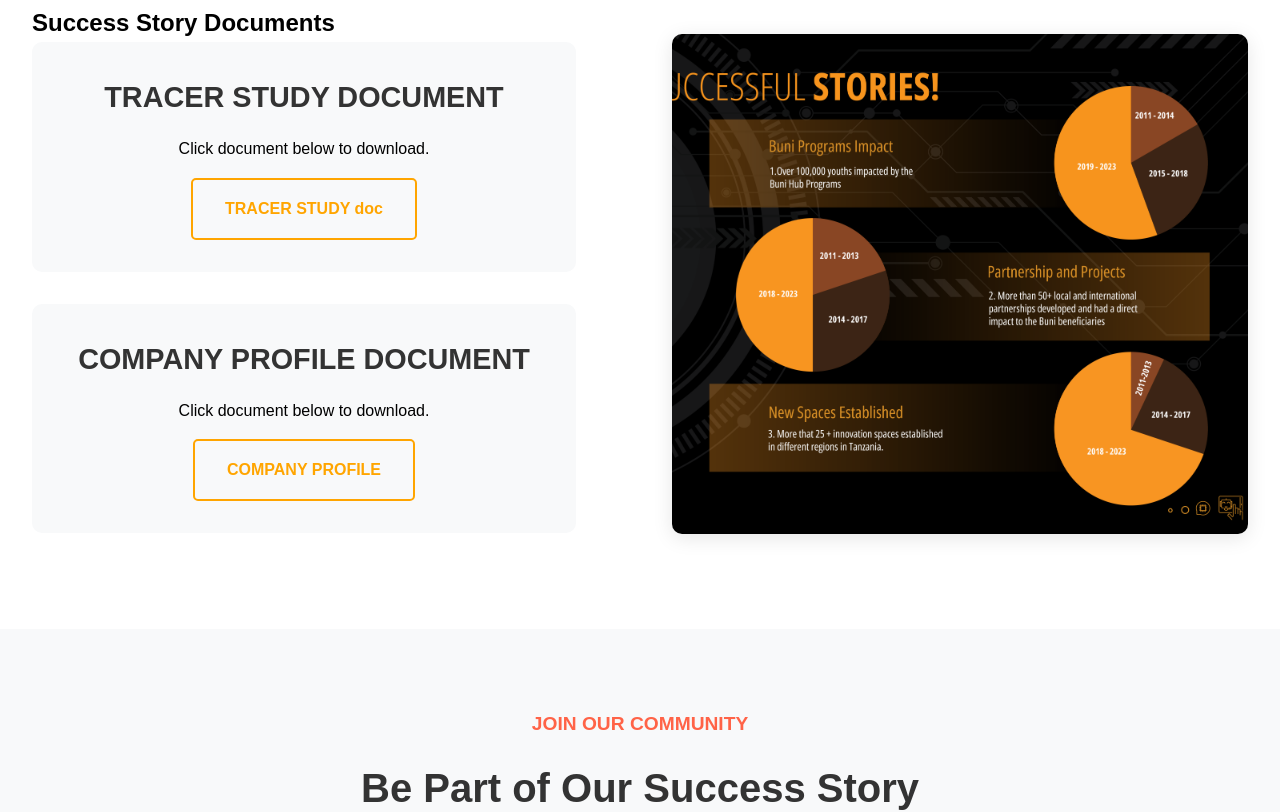
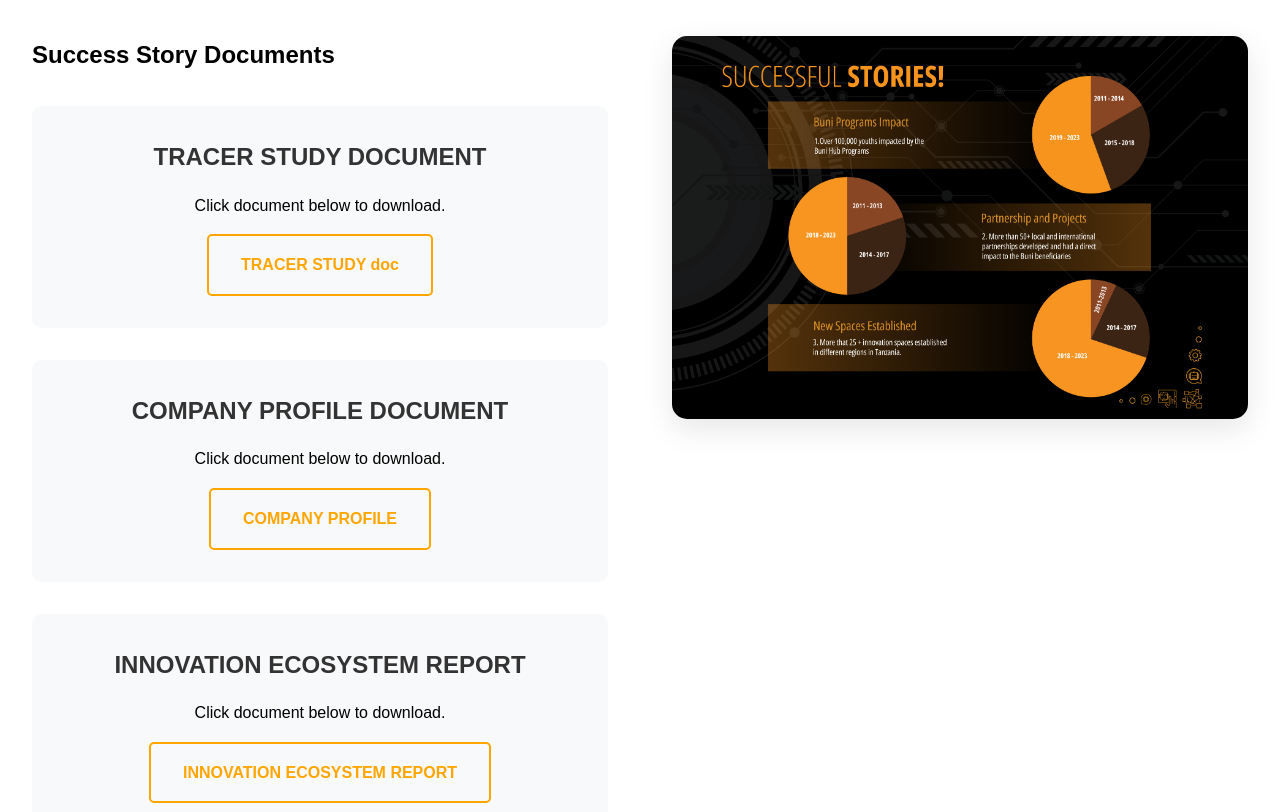
Before and after one commit to Emmanuel008/buni-master, a React (Create React App) app: page /success-stories in a window 1280 px wide. Shown: the part 460-1272 px from the top of the page. Built offline with nearby package versions, Linux system fonts and the light colour scheme.

Commit message:
innovation book

```diff
--- a/src/App.css
+++ b/src/App.css
@@ -1400,52 +1400,55 @@
   }
 }
 
+/* Success Stories Content Layout */
 .success-content-layout {
-  padding: 4rem 2rem;
-  background: white;
+  padding: 6rem 0;
+  background-color: #ffffff;
 }
 
 .content-container {
   max-width: 1290px;
   margin: 0 auto;
+  padding: 0 2rem;
   display: grid;
   grid-template-columns: 1fr 1fr;
   gap: 4rem;
-  align-items: center;
+  align-items: start;
 }
 
 .content-text {
-  padding-right: 2rem;
+  display: flex;
+  flex-direction: column;
+  gap: 2rem;
 }
 
 .content-text .service-item {
-  margin-bottom: 2rem;
+  margin-bottom: 0;
 }
 
 .content-text .h2 {
+  font-size: 1.5rem;
   color: #333;
-  font-size: 1.8rem;
   margin-bottom: 1rem;
+  font-weight: 600;
 }
 
 .content-image {
-  display: flex;
-  justify-content: center;
-  align-items: center;
+  position: sticky;
+  top: 2rem;
+  height: fit-content;
 }
 
 .content-image img {
   width: 100%;
-  max-width: 800px;
-  height: 500px;
-  object-fit: cover;
-  border-radius: 10px;
-  box-shadow: 0 4px 20px rgba(0, 0, 0, 0.1);
+  height: auto;
+  border-radius: 15px;
+  box-shadow: 0 10px 30px rgba(0,0,0,0.1);
   transition: transform 0.3s ease;
 }
 
 .content-image img:hover {
-  transform: scale(1.05);
+  transform: scale(1.02);
 }
 
 @media (max-width: 768px) {
@@ -1455,12 +1458,16 @@
   }
 
   .content-text {
-    padding-right: 0;
+    order: 2;
+  }
+
+  .content-image {
+    order: 1;
+    position: static;
   }
 
   .content-image img {
     max-width: 100%;
-    height: 400px;
   }
 }
 
--- a/src/pages/SuccessStoriesPage.jsx
+++ b/src/pages/SuccessStoriesPage.jsx
@@ -65,6 +65,24 @@
                 </p>
               </div>
             </div>
+
+            <div className="service-item" data-aos="fade-up">
+              <div className="service-text">
+                <h3 className="h2">INNOVATION ECOSYSTEM REPORT</h3>
+                <p>
+                  Click document below to download.<br />
+                  <a
+                    className="smoothscroll btn btn--stroke"
+                    href="/assests/images/INNOVATION ECOSYSTEM REPORT_2025_v8.pdf"
+                    style={{ color: '#FFA500' }}
+                    aria-label="Download Innovation Ecosystem Report document"
+                    download="INNOVATION ECOSYSTEM REPORT_2025_v8.pdf"
+                  >
+                    <b>INNOVATION ECOSYSTEM REPORT</b>
+                  </a>
+                </p>
+              </div>
+            </div>
           </div>
 
           {/* Right Side - Image */}
```
Also changed, not shown: 1 other file (tests, documents, lock files or other folders).
